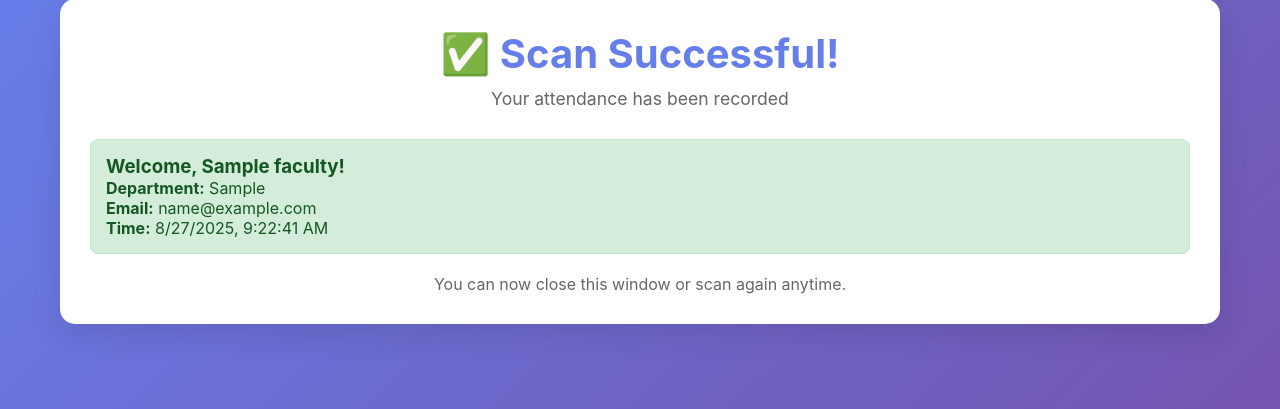
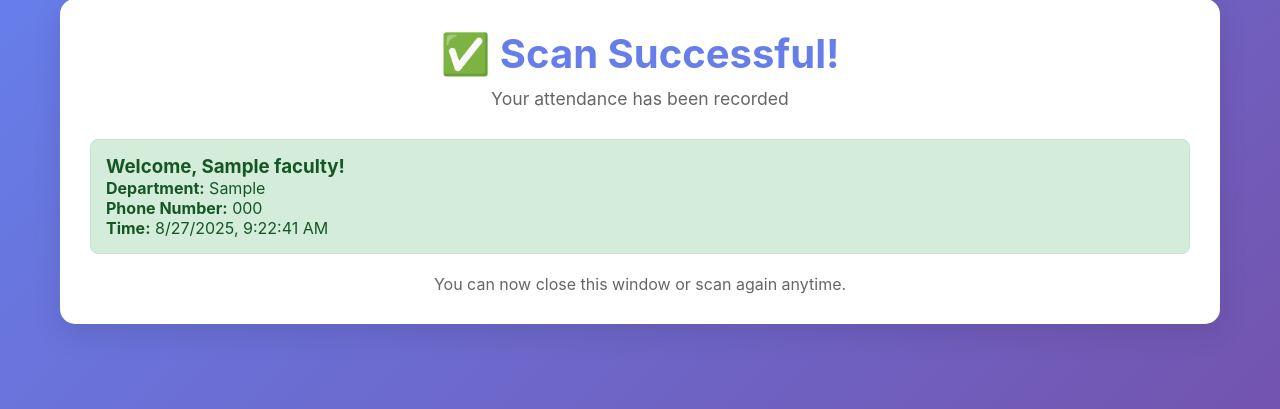
Before and after one commit to priyanshu8493/auto_canteen, a Flask app: template templates/scan_success.html in a window 1280 px wide. Shown: the part 21-430 px from the top of the page. Run offline with Flask 3, Linux system fonts and the light colour scheme; the template is opened without the code that fills it: values that come from a table or form of the project are taken from there, others are empty; tables that the repository leaves empty hold one stand-in row (values such as "Sample post").

Commit message:
ja kichu fixed

```diff
--- a/app.py
+++ b/app.py
@@ -12,13 +12,13 @@ app.config['SQLALCHEMY_TRACK_MODIFICATIONS'] = False
 db = SQLAlchemy(app)
 
 # Database Models
+
 class Faculty(db.Model):
     id = db.Column(db.String(36), primary_key=True, default=lambda: str(uuid.uuid4()))
     name = db.Column(db.String(100), nullable=False)
-    email = db.Column(db.String(120), unique=True, nullable=False)
+    phone_number = db.Column(db.String(10), unique=True, nullable=False) # CHANGED
     department = db.Column(db.String(100), nullable=False)
     registration_date = db.Column(db.DateTime, default=datetime.utcnow)
-
 
     scan_records = db.relationship('ScanRecord', backref='faculty', lazy=True)
 
@@ -39,11 +39,11 @@ def index():
 def register():
     if request.method == 'POST':
         name = request.form.get('name')
-        email = request.form.get('email')
+        phone_number = request.form.get('phone_number') # CHANGED
         department = request.form.get('department')
 
         # Check if faculty already exists
-        existing_faculty = Faculty.query.filter_by(email=email).first()
+        existing_faculty = Faculty.query.filter_by(phone_number=phone_number).first() # CHANGED
         if existing_faculty:
             # Faculty already registered, store their ID in cookie and redirect
             response = make_response(redirect(url_for('scan_success')))
@@ -51,7 +51,7 @@ def register():
             return response
 
         # Create new faculty
-        faculty = Faculty(name=name, email=email, department=department)
+        faculty = Faculty(name=name, phone_number=phone_number, department=department) # CHANGED
         db.session.add(faculty)
         db.session.commit()
 
@@ -88,7 +88,7 @@ def scan():
     # Store latest scan for polling
     latest_scan = {
         'faculty_name': faculty.name,
-        'faculty_email': faculty.email,
+        'faculty_phone_number': faculty.phone_number, # CHANGED
         'faculty_department': faculty.department,
         'scanned_at': scan_record.scanned_at.strftime('%Y-%m-%d %H:%M:%S'),
         'scan_id': scan_record.id,
@@ -119,7 +119,7 @@ def dashboard():
     for scan_record, faculty in recent_scans:
         scan_data.append({
             'faculty_name': faculty.name,
-            'faculty_email': faculty.email,
+            'faculty_phone_number': faculty.phone_number, # CHANGED
             'faculty_department': faculty.department,
             'scanned_at': scan_record.scanned_at.strftime('%Y-%m-%d %H:%M:%S'),
             'scan_id': scan_record.id
@@ -158,7 +158,7 @@ def get_recent_scans():
     for scan_record, faculty in recent_scans:
         scan_data.append({
             'faculty_name': faculty.name,
-            'faculty_email': faculty.email,
+            'faculty_phone_number': faculty.phone_number, # CHANGED
             'faculty_department': faculty.department,
             'scanned_at': scan_record.scanned_at.strftime('%Y-%m-%d %H:%M:%S'),
             'scan_id': scan_record.id,
--- a/templates/register.html
+++ b/templates/register.html
@@ -15,8 +15,8 @@
             </div>
 
             <div class="form-group">
-                <label for="email">Email Address</label>
-                <input type="email" id="email" name="email" required>
+                <label for="phone_number">Phone Number</label>
+                <input type="tel" id="phone_number" name="phone_number" required maxlength="10" pattern="\d{10}" title="Phone number must be exactly 10 digits.">
             </div>
 
             <div class="form-group">
--- a/templates/scan_success.html
+++ b/templates/scan_success.html
@@ -11,7 +11,7 @@
         <div class="success-message">
             <h3>Welcome, {{ faculty.name }}!</h3>
             <p><strong>Department:</strong> {{ faculty.department }}</p>
-            <p><strong>Email:</strong> {{ faculty.email }}</p>
+            <p><strong>Phone Number:</strong> {{ faculty.phone_number }}</p>
             <p><strong>Time:</strong> <span id="current-time"></span></p>
         </div>
 
```
Also changed, not shown: templates/dashboard.html (+2 -5 lines).
